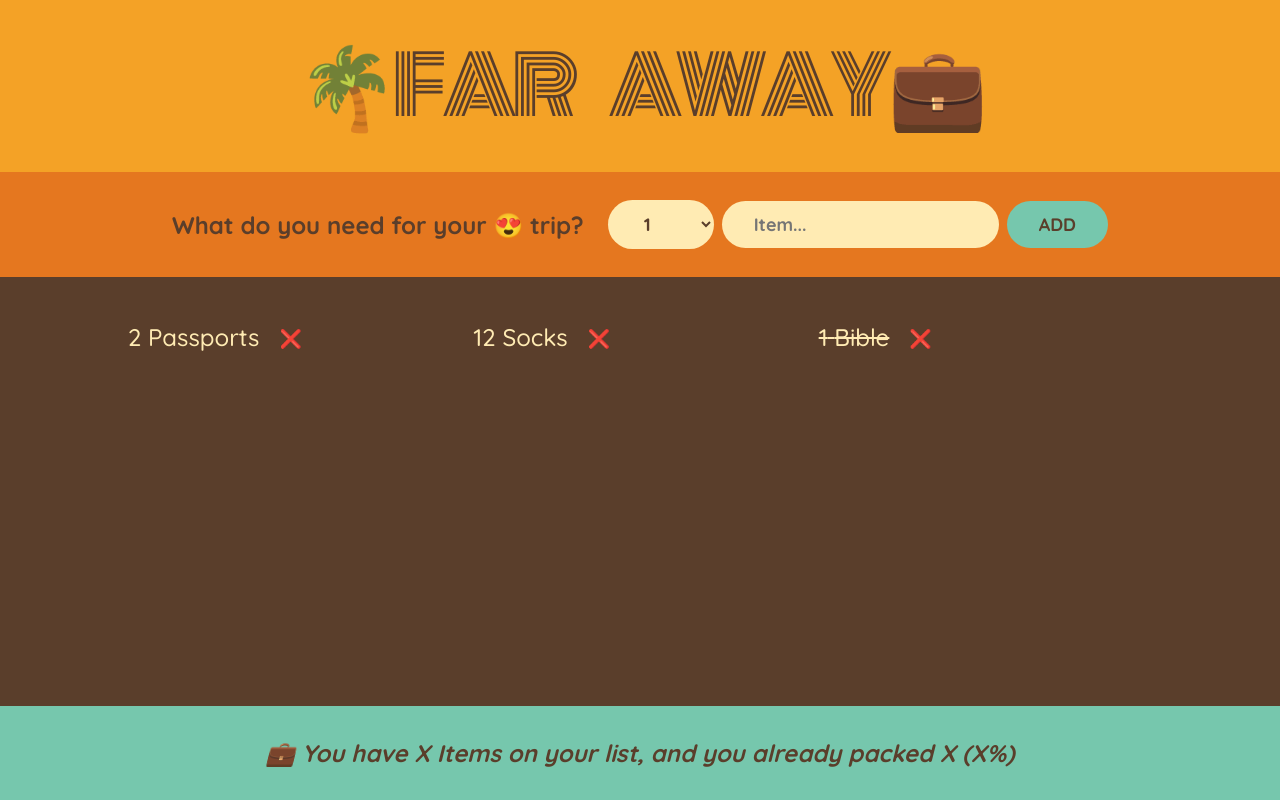
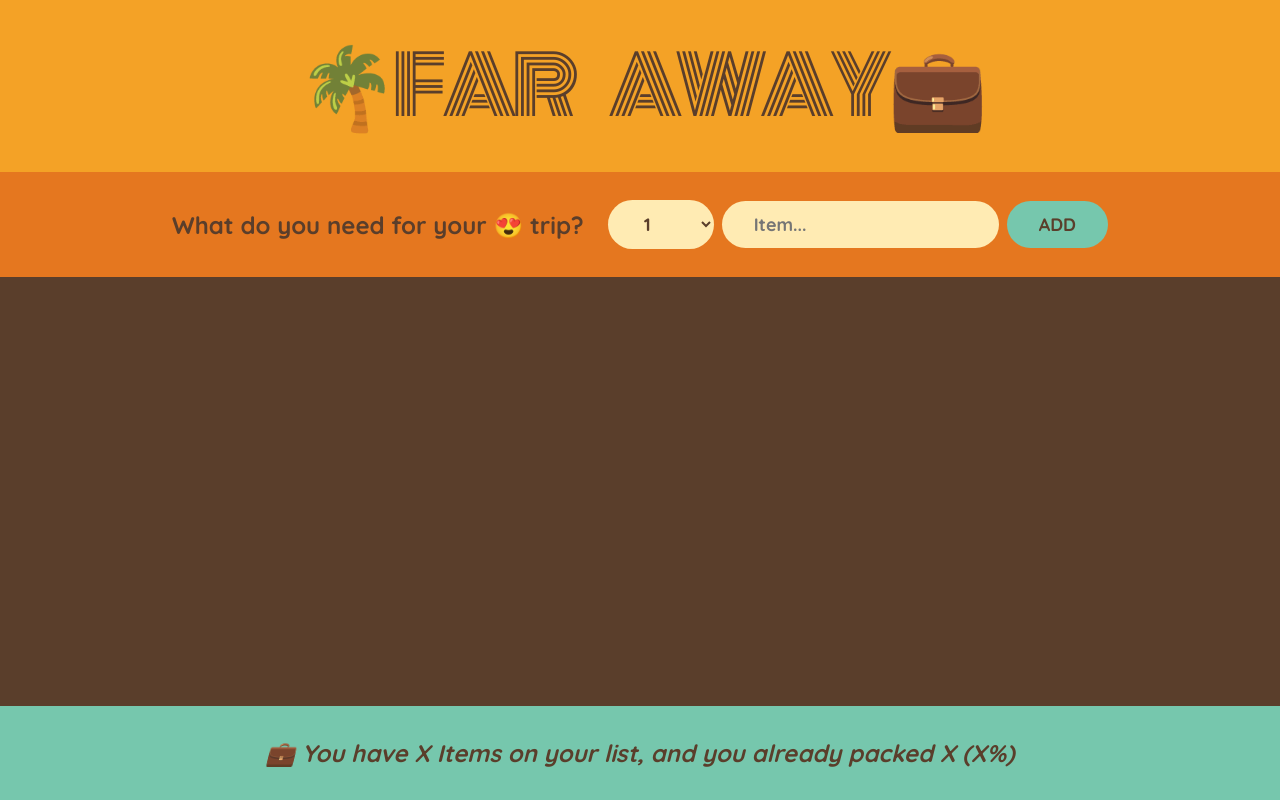
Before and after one commit to Dearie-cyber/React-Projects, a React (Create React App) app in the folder travel-list/: page / in a window 1280 px wide. Built offline with nearby package versions, Linux system fonts and the light colour scheme.

Commit message:
lifted state

```diff
--- a/travel-list/src/App.js
+++ b/travel-list/src/App.js
@@ -7,11 +7,18 @@
 ];
 
 export default function App(){
+  const [items, setItems] = useState([]);
+
+  function handleAddItems(item){
+    setItems(items=> [...items, item]);
+  }
+
+
   return (
     <div className="app">
       <Logo />
-      <Form />
-      <PackingList />
+      <Form onAddItems={handleAddItems}/>
+      <PackingList items={items}/>
       <Stats />
     </div>
     )
@@ -21,9 +28,11 @@
   return <h1>🌴Far Away💼</h1>
 }
 
-function Form(){
+function Form({onAddItems}){
   const [description, setDescription] = useState("");
   const [quantity, setQuantity] = useState(1);
+
+
 
   function handleSubmmit(e){
     e.preventDefault();
@@ -32,6 +41,7 @@
 
     const newItem = {description, quantity, packed: false, id: Date.now()}
 
+    onAddItems(newItem);
     setDescription('');
     setQuantity(1);
   }
@@ -53,11 +63,11 @@
   )
 }
 
-function PackingList(){
+function PackingList({ items }){
   return(
     <div className="list">
       <ul>
-        {initialItems.map((item) => (
+        {items.map((item) => (
           <Item item={item} key={item.id} />
           ))}
       </ul>
```
